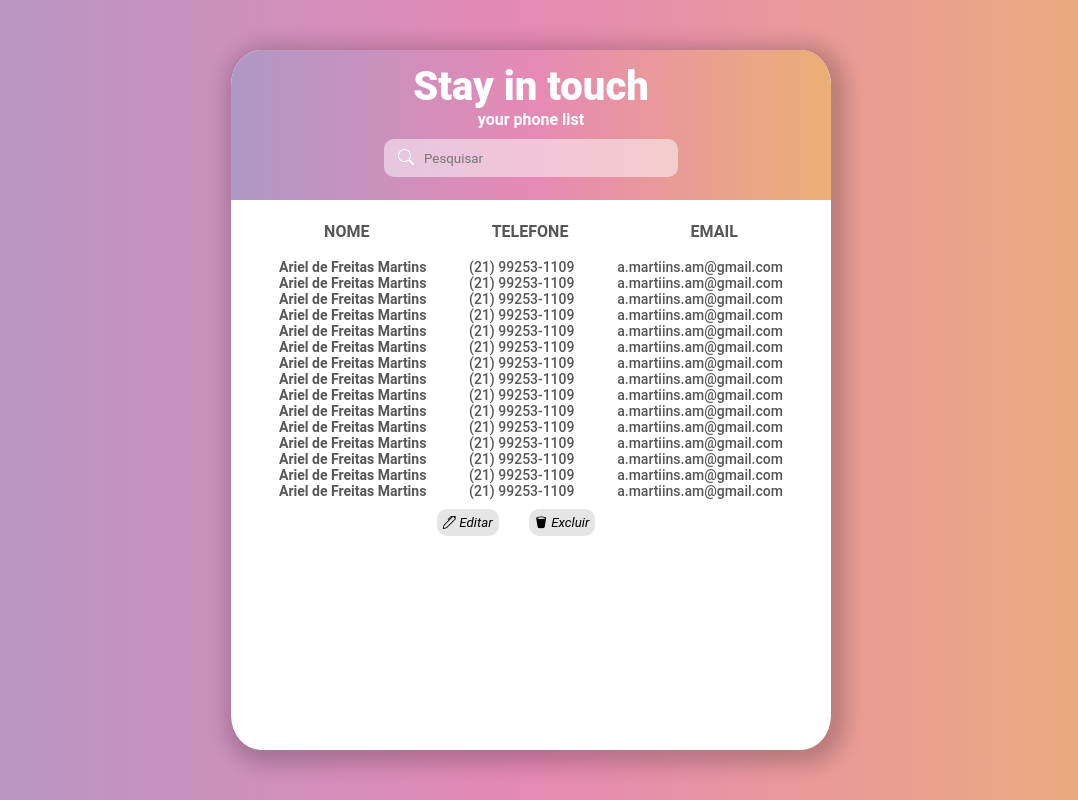
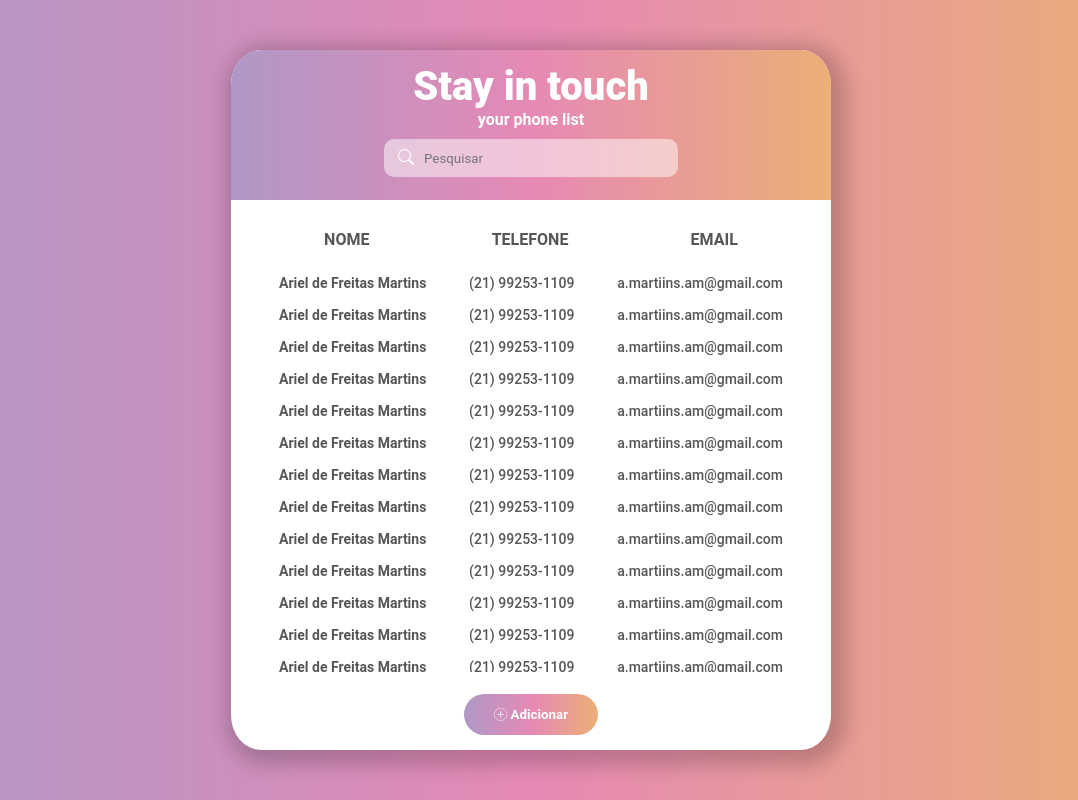
Before and after one commit to aarielmartins/Projeto---Lista_Tarefas_Port, a React (Create React App) app: page / in a window 1280 px wide. Shown: the whole page, without its empty margins (109-1187 px from the left). Built offline with nearby package versions, Linux system fonts and the light colour scheme.

Commit message:
editando a base de estilo do projeto

```diff
--- a/src/components/Botoes/index.tsx
+++ b/src/components/Botoes/index.tsx
@@ -5,11 +5,23 @@ const Botoes = () => {
     <>
       <Button>
         <Botao type="button">
-          <i className="bi bi-pen"> Editar</i>
+          <i className="bi bi-plus-circle-dotted">
+            {' '}
+            <b>Adicionar</b>{' '}
+          </i>
+        </Botao>
+        {/* <Botao type="button">
+          <i className="bi bi-pen">
+            {' '}
+            <b>Editar</b>{' '}
+          </i>
         </Botao>
         <Botao type="button">
-          <i className="bi bi-trash2-fill"> Excluir</i>
-        </Botao>
+          <i className="bi bi-trash2-fill">
+            {' '}
+            <b>Excluir</b>
+          </i>
+        </Botao> */}
       </Button>
     </>
   )
--- a/src/components/Botoes/styles.ts
+++ b/src/components/Botoes/styles.ts
@@ -1,16 +1,28 @@
 import styled from 'styled-components'
+import variaveis from '../../styles/variaveis'
 
 export const Botao = styled.button`
-  background: rgb(0, 0, 0, 0.1);
+  background: ${variaveis.gradiente};
   border: none;
-  padding: 6px;
-  border-radius: 10px;
-  margin-right: 30px;
-  margin-top: 10px;
-  margin-bottom: 10px;
+  width: 10em;
+  padding: 13px;
+  border-radius: 50px;
+  margin: 10px 30px;
+  color: #fff;
+  cursor: pointer;
+
+  i {
+    font-style: normal;
+  }
+
+  &:hover {
+    filter: brightness(1.2);
+    color: ${variaveis.cinza};
+  }
 `
 
 export const Button = styled.div`
   display: flex;
   justify-content: center;
+  align-items: center;
 `
--- a/src/components/Contato/styles.ts
+++ b/src/components/Contato/styles.ts
@@ -11,4 +11,10 @@ export const Texto = styled.p`
 export const Informacoes = styled.div`
   display: flex;
   justify-content: space-between;
+  padding: 8px 0;
+  cursor: pointer;
+
+  &:hover {
+    filter: brightness(0);
+  }
 `
--- a/src/containers/ListaDeContatos/index.tsx
+++ b/src/containers/ListaDeContatos/index.tsx
@@ -5,6 +5,7 @@ import { Conteudo, Dados } from './styles'
 
 const ListaDeContatos = () => {
   return (
+    <>
       <Conteudo>
         <Dados>
           <Subtitulo>Nome</Subtitulo>
@@ -58,8 +59,9 @@ const ListaDeContatos = () => {
             <Contato />
           </li>
         </ul>
+      </Conteudo>
       <Botoes />
-    </Conteudo>
+    </>
   )
 }
 
--- a/src/containers/ListaDeContatos/styles.ts
+++ b/src/containers/ListaDeContatos/styles.ts
@@ -2,9 +2,9 @@ import styled from 'styled-components'
 import variaveis from '../../styles/variaveis'
 
 export const Conteudo = styled.div`
-  max-height: 530px;
+  max-height: 460px;
   overflow-y: scroll;
-  margin: 4px 32px;
+  margin: 12px 32px;
 
   &::-webkit-scrollbar {
     width: 8px;
```
Lines whose indentation alone changed are shown as unchanged.
